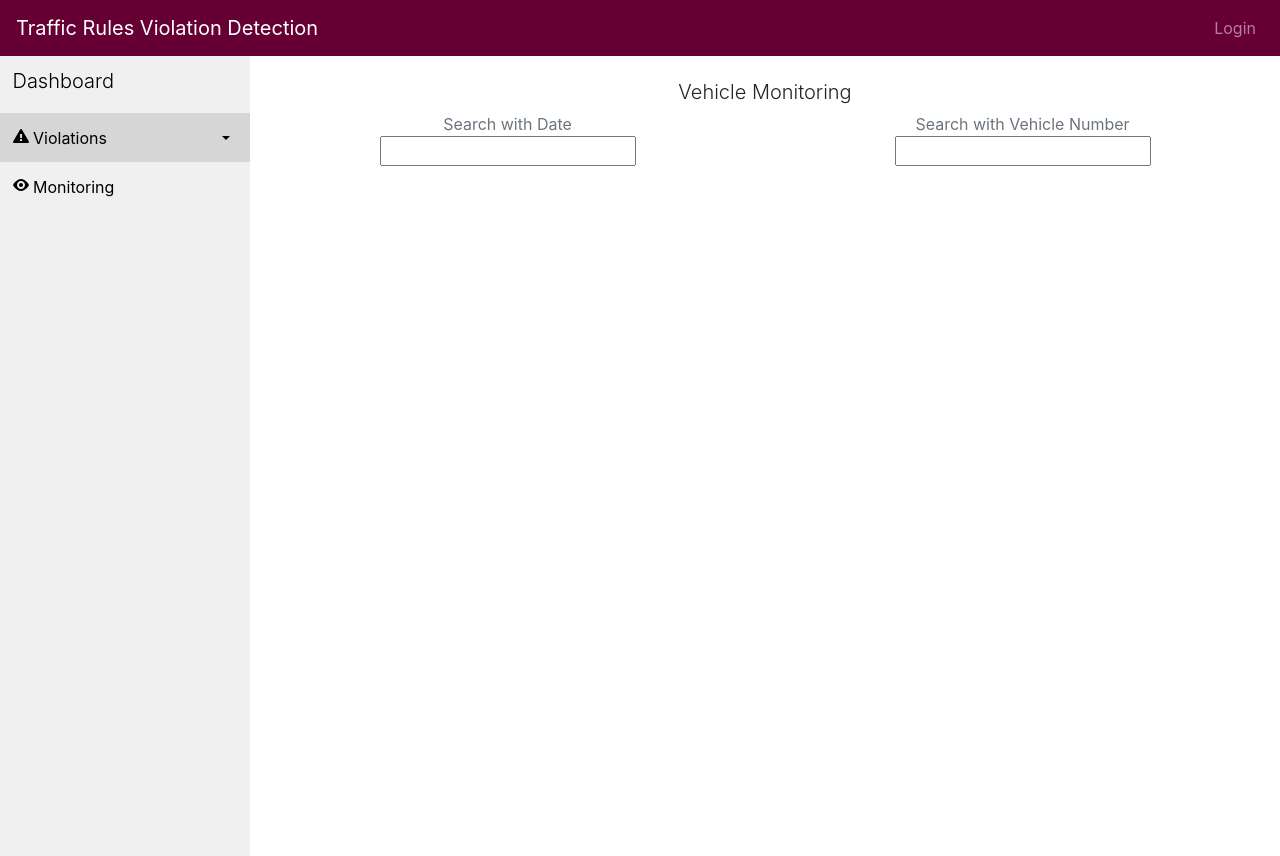
After one commit to Bublum/TVD, a Django app: page /monitoring in a window 1280 px wide. The commit adds this page. Run offline with Django 3.2, Linux system fonts and the light colour scheme; parts of the project's set-up code (start-up, migrations or seed data) failed here and were passed over; some libraries are stand-ins or nearby versions.

Commit message:
some changes

```diff
--- /dev/null
+++ b/Dashboard/templates/html/vehicle_monitoring.html
@@ -0,0 +1,61 @@
+{% extends 'new_dashboard.html' %}
+{% block style %}
+    <style>
+
+    </style>
+{% endblock style %}
+{% block content %}
+    <br>
+    <div class="row" style="justify-content: center">
+        <h3 class="lead">Vehicle Monitoring</h3>
+    </div>
+
+    <form action="#">
+        <div class="row" style="justify-content: center">
+            <div class="col-md-6">
+                <div class="row text-muted" style="justify-content: center">
+                    Search with Date
+                </div>
+                <div class="row" style="justify-content: center">
+
+                    <input name="date_search" id="date_search" onchange="search()"/>
+
+                </div>
+            </div>
+            <div class="col-md-6">
+                <div class="row text-muted" style="justify-content: center">
+                    Search with Vehicle Number
+                </div>
+                <div class="row" style="justify-content: center">
+                    <input name="vehicle_number" id="vehicle_number" onkeyup="search()">
+                </div>
+            </div>
+        </div>
+    </form>
+
+    <script>
+        $('#date_search').datepicker({
+            format: 'dd-mm-yyyy',
+
+        });
+
+        function search() {
+
+            let date = document.getElementById('date_search').value;
+            let vehicle_number = document.getElementById('vehicle_number').value;
+
+            $.ajax({
+                url: '{% url 'detection:monitoring' %}',
+                data: {
+                    'selected_date': date,
+                    'vehicle_number': vehicle_number
+                },
+                type: 'POST',
+                success: function (data) {
+                    console.log(data);
+                }
+            });
+        }
+    </script>
+
+{% endblock content %}
--- a/Dashboard/urls.py
+++ b/Dashboard/urls.py
@@ -7,4 +7,5 @@ urlpatterns = [
     url(r'^home$', views.homepage, name='homepage'),
     url(r'^violation$', views.violation, name='violation'),
     url(r'^daywise$', views.daywise, name='daywise'),
+    url(r'^monitoring$', views.monitoring, name='monitoring'),
 ]
--- a/Dashboard/views.py
+++ b/Dashboard/views.py
@@ -3,7 +3,9 @@ import datetime
 from django.shortcuts import render
 
 # Create your views here.
-from Dashboard.models import Input, Model, ViolationMaster, VehicleViolation
+from django.views.decorators.csrf import csrf_exempt
+
+from Dashboard.models import Input, Model, ViolationMaster, VehicleViolation, VehicleMonitor
 import tensorflow as tf
 import cv2
 
@@ -41,7 +43,7 @@ def violation(request):
 
 def daywise(request):
     if request.method == 'GET':
-        return render(request, 'html/daywise.html')
+        return render(request, 'html/daywise_violation.html')
     else:
         selected_date = datetime.datetime.strptime(request.POST.get('selected_date'), '%d-%m-%Y').date()
         start_timestamp = datetime.datetime.combine(selected_date, datetime.time.min)
@@ -49,13 +51,23 @@ def daywise(request):
         violations = VehicleViolation.objects.filter(timestamp__range=(start_timestamp, end_timestamp))
         if len(violations) == 0:
             message = 'No violations on selected date.'
-            return render(request, 'html/daywise.html', {
+            return render(request, 'html/daywise_violation.html', {
                 'selected_date': selected_date,
                 'message': message
             })
 
         else:
-            return render(request, 'html/daywise.html', {
+            return render(request, 'html/daywise_violation.html', {
                 'selected_date': selected_date,
                 'violations': violations
             })
+
+@csrf_exempt
+def monitoring(request):
+    if request.method == 'GET':
+        return render(request, 'html/vehicle_monitoring.html')
+    elif request.method == 'POST':
+        if request.is_ajax():
+            selected_date = datetime.datetime.strptime(request.POST.get('selected_date'), '%d-%m-%Y').date()
+            vehicle_number = request.POST.get('vehicle_number')
+            results = VehicleMonitor.objects.filter()
--- a/templates/new_base.html
+++ b/templates/new_base.html
@@ -85,22 +85,26 @@
             font-size: 1em;
             display: block;
             color: black;
+            text-decoration: none;
         }
 
         #sidebar ul li a:hover {
             color: #000000;
-            background: #fff;
+            background: #dedede;
+            text-decoration: none;
         }
 
         #sidebar ul li.active > a, a[aria-expanded="true"] {
             color: #000000;
             background: #d6d6d6;
+            text-decoration: none;
         }
 
         ul ul a {
             font-size: 0.9em !important;
             padding-left: 10% !important;
             background: #c1c1c1;
+            text-decoration: none;
         }
 
         {% block style %}
@@ -110,6 +114,7 @@
     <script src="https://code.jquery.com/jquery-3.2.1.slim.min.js"
             integrity="sha384-KJ3o2DKtIkvYIK3UENzmM7KCkRr/rE9/Qpg6aAZGJwFDMVNA/GpGFF93hXpG5KkN"
             crossorigin="anonymous"></script>
+    <script src="https://code.jquery.com/jquery-3.2.1.min.js"></script>
     <script src="https://cdnjs.cloudflare.com/ajax/libs/popper.js/1.12.9/umd/popper.min.js"
             integrity="sha384-ApNbgh9B+Y1QKtv3Rn7W3mgPxhU9K/ScQsAP7hUibX39j7fakFPskvXusvfa0b4Q"
             crossorigin="anonymous"></script>
--- a/templates/new_dashboard.html
+++ b/templates/new_dashboard.html
@@ -16,40 +16,37 @@
                 <ul class="list-unstyled components">
                     <li class="active">
                         <a href="#homeSubmenu" data-toggle="collapse" aria-expanded="false"
-                           class="dropdown-toggle">Violations</a>
+                           class="dropdown-toggle">
+                            <svg xmlns="http://www.w3.org/2000/svg" width="1em" viewBox="0 0 16 16">
+                                <path fill-rule="evenodd"
+                                      d="M8.893 1.5c-.183-.31-.52-.5-.887-.5s-.703.19-.886.5L.138 13.499a.98.98 0 0 0 0 1.001c.193.31.53.501.886.501h13.964c.367 0 .704-.19.877-.5a1.03 1.03 0 0 0 .01-1.002L8.893 1.5zm.133 11.497H6.987v-2.003h2.039v2.003zm0-3.004H6.987V5.987h2.039v4.006z"></path>
+                            </svg>
+                            Violations</a>
                         <ul class="collapse list-unstyled" id="homeSubmenu">
                             <li>
-                                <a href="{% url 'detection:daywise' %}">Day Wise</a>
+                                <a href="{% url 'detection:daywise' %}">
+                                    <svg xmlns="http://www.w3.org/2000/svg" width="1rem" height="1rem"
+                                         viewBox="0 0 14 16">
+                                        <path fill-rule="evenodd"
+                                              d="M13 2h-1v1.5c0 .28-.22.5-.5.5h-2c-.28 0-.5-.22-.5-.5V2H6v1.5c0 .28-.22.5-.5.5h-2c-.28 0-.5-.22-.5-.5V2H2c-.55 0-1 .45-1 1v11c0 .55.45 1 1 1h11c.55 0 1-.45 1-1V3c0-.55-.45-1-1-1zm0 12H2V5h11v9zM5 3H4V1h1v2zm6 0h-1V1h1v2zM6 7H5V6h1v1zm2 0H7V6h1v1zm2 0H9V6h1v1zm2 0h-1V6h1v1zM4 9H3V8h1v1zm2 0H5V8h1v1zm2 0H7V8h1v1zm2 0H9V8h1v1zm2 0h-1V8h1v1zm-8 2H3v-1h1v1zm2 0H5v-1h1v1zm2 0H7v-1h1v1zm2 0H9v-1h1v1zm2 0h-1v-1h1v1zm-8 2H3v-1h1v1zm2 0H5v-1h1v1zm2 0H7v-1h1v1zm2 0H9v-1h1v1z"></path>
+                                    </svg>
+                                    Day Wise</a>
                             </li>
                             <li>
-                                <a href="#">Vehicle Wise</a>
+                                <a href="#">
+                                    Vehicle Wise</a>
                             </li>
                         </ul>
                     </li>
                     <li>
-                        <a href="#">About</a>
+                        <a href="#">
+                            <svg xmlns="http://www.w3.org/2000/svg" width="1rem" viewBox="0 0 16 16">
+                                <path fill-rule="evenodd"
+                                      d="M8.06 2C3 2 0 8 0 8s3 6 8.06 6C13 14 16 8 16 8s-3-6-7.94-6zM8 12c-2.2 0-4-1.78-4-4 0-2.2 1.8-4 4-4 2.22 0 4 1.8 4 4 0 2.22-1.78 4-4 4zm2-4c0 1.11-.89 2-2 2-1.11 0-2-.89-2-2 0-1.11.89-2 2-2 1.11 0 2 .89 2 2z"></path>
+                            </svg>
+                            Monitoring</a>
                     </li>
-                    <li>
-                        <a href="#pageSubmenu" data-toggle="collapse" aria-expanded="false"
-                           class="dropdown-toggle">Pages</a>
-                        <ul class="collapse list-unstyled" id="pageSubmenu">
-                            <li>
-                                <a href="#">Page 1</a>
-                            </li>
-                            <li>
-                                <a href="#">Page 2</a>
-                            </li>
-                            <li>
-                                <a href="#">Page 3</a>
-                            </li>
-                        </ul>
-                    </li>
-                    <li>
-                        <a href="#">Portfolio</a>
-                    </li>
-                    <li>
-                        <a href="#">Contact</a>
-                    </li>
+
                 </ul>
             </nav>
         </div>
```
Also changed, not shown: Dashboard/templates/html/daywise_violation.html (renamed from Dashboard/templates/html/daywise.html).
